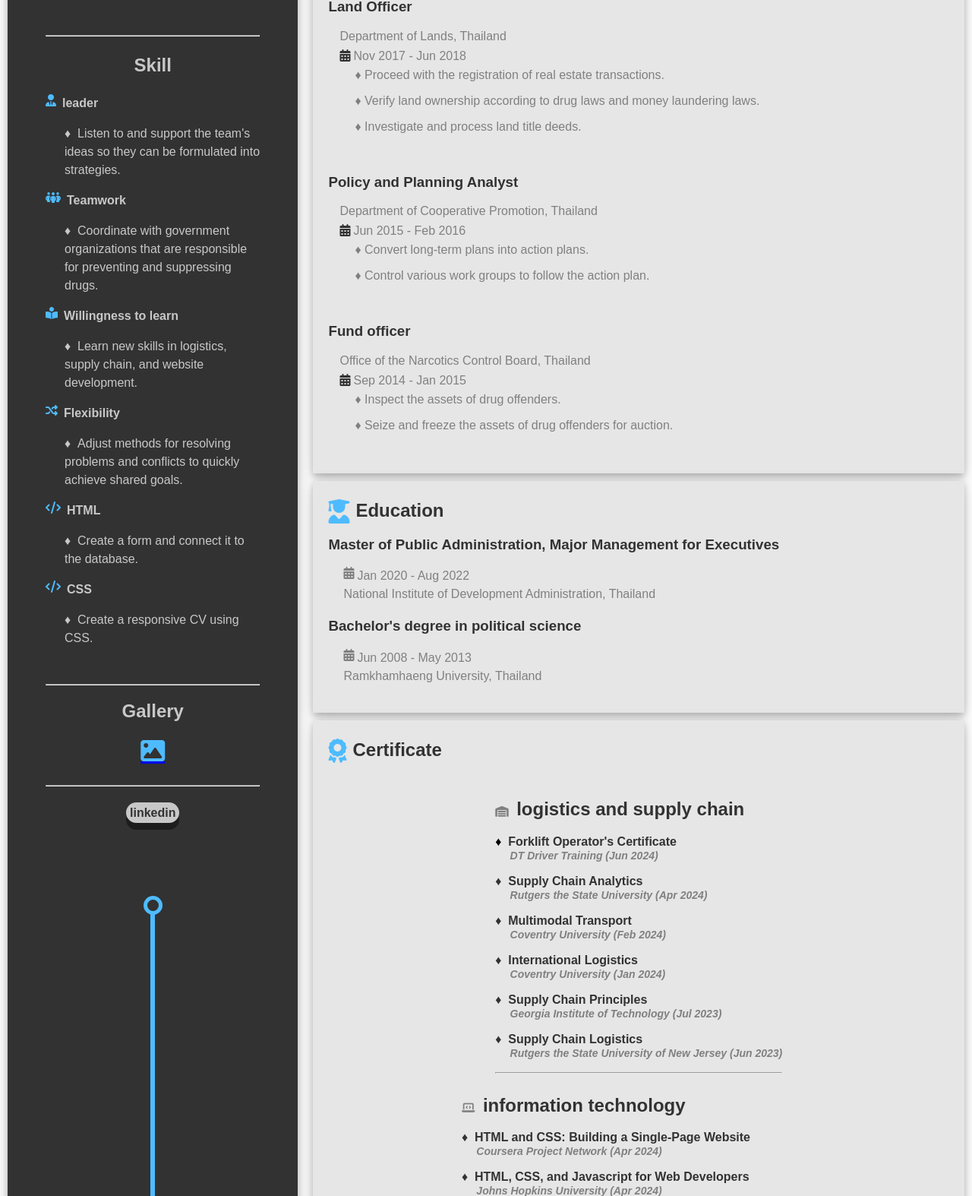
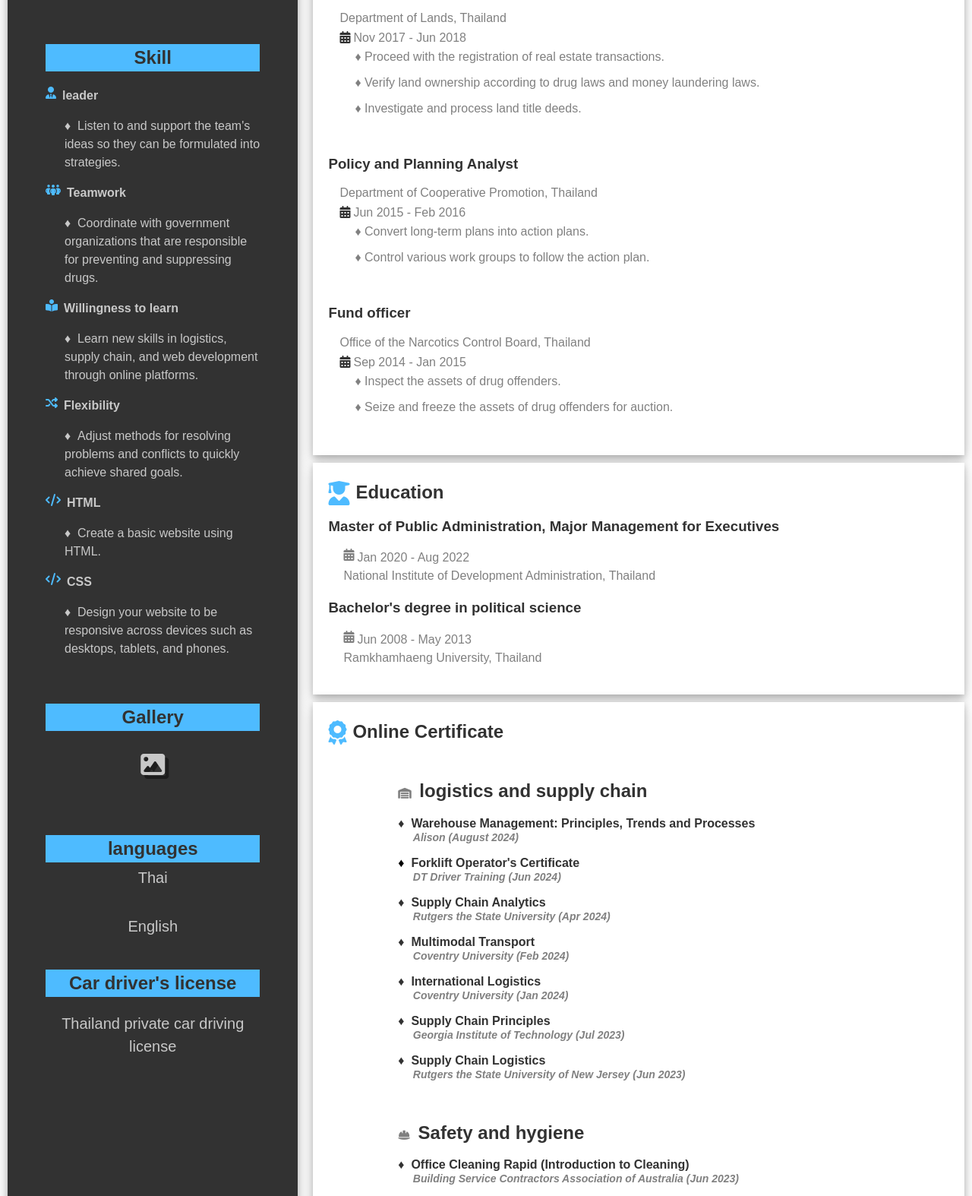
Before and after one commit to Pongwat/myCV, a plain HTML site: page index.html in a window 1280 px wide. Shown: the part 624-2198 px from the top of the page at 76% size. Drawn offline with Linux system fonts and the light colour scheme.

Commit message:
new improve

```diff
--- a/index.html
+++ b/index.html
@@ -106,20 +106,37 @@ body {
 
 .gallery {
     display: block;
-
-}
-
-.project {
-    text-align: center;
+    line-height: 1.5;
 
 
 
 }
 
-.project:active {
+.gallery a {
+    text-decoration: none;
+    color: rgb(200, 200, 200);
+    text-shadow: 5px 5px  rgb(29, 29, 29);
+
+
+
+}
+
+
+
+.project {
+    text-align: center;
+    line-height: 1.5;
+
+
+
+}
+
+.project p:active {
     transform: translateY(4px);
 
 }
+
+
 
 .project a {
     background-color: rgb(200, 200, 200);
@@ -132,11 +149,30 @@ body {
 }
 
 .project a:active {
+
     background-color: #4ebbff;
     box-shadow: 0 5px rgb(29, 29, 29);
+}
 
+.languages {
+    line-height: 1.5;
+    text-align: center;
 
+}
+.languages p {
+    line-height: 0;
+    font-size: 20px;
 
+}
+
+.license {
+    line-height: 1.5;
+    text-align: center;
+}
+
+.license p {
+
+    font-size: 20px;
 
 }
 
@@ -159,7 +195,7 @@ body {
     height: auto;
     margin: 10px 10px 10px 10px;
     padding: 20px;
-    background-color: rgb(230, 230, 230);
+    background-color: rgb(255, 255, 255);
     color: rgb(50, 50, 50);
 
 }
@@ -175,7 +211,7 @@ body {
     height: auto;
     margin: 10px 10px 10px 10px;
     padding: 20px;
-    background-color: rgb(230, 230, 230);
+    background-color: rgb(255, 255, 255);
     color: rgb(50, 50, 50);
 
 }
@@ -190,7 +226,7 @@ body {
     height: auto;
     margin: 10px 10px 10px 10px;
     padding: 20px;
-    background-color: rgb(230, 230, 230);
+    background-color: rgb(255, 255, 255);
     color: rgb(50, 50, 50);
 }
 
@@ -205,7 +241,7 @@ body {
     margin: 0 10px;
     height: auto;
     padding: 20px;
-    background-color: rgb(230, 230, 230);
+    background-color: rgb(255, 255, 255);
     color: rgb(50, 50, 50);
 
 }
@@ -245,18 +281,15 @@ body {
         width: 40%;
     }
 
+    /*
     .vl {
         border-left: 6px solid #4ebbff;
-        height: 500px;
+        height: 200px;
         margin-top: -1px;
         display: block;
         width: 0px;
         margin-left: auto;
         margin-right: auto;
-
-
-
-
     }
 
     .dot1 {
@@ -268,9 +301,6 @@ body {
         display: block;
         margin-left: auto;
         margin-right: auto;
-
-
-
     }
 
 
@@ -283,9 +313,8 @@ body {
         display: block;
         margin-left: auto;
         margin-right: auto;
-
     }
-
+    */
 
 
 
@@ -339,14 +368,14 @@ body {
             </div>
             <br>
             <br>
-            <hr style="background-color:  rgb(200, 200, 200);">
+
 
 
 
             <div class="skill">
 
 
-                <h2 style="text-align: center;">Skill</h2>
+                <h2 style="text-align: center; background-color: #4ebbff; color: rgb(50, 50, 50);">Skill</h2>
 
                 <div class="leader">
                     <i style="float:left;  color: #4ebbff;" class="fa-solid fa-user-tie">&nbsp;&nbsp;</i>
@@ -364,7 +393,7 @@ body {
                 <div class="learning">
                     <i style="float:left; color: #4ebbff;" class="fa-solid fa-book-open-reader">&nbsp;&nbsp;</i>
                     <p><b>Willingness to learn</b></p>
-                    <p style="margin-left: 25px; ">&diams; &nbsp;Learn new skills in logistics, supply chain, and website development.</p>
+                    <p style="margin-left: 25px; ">&diams; &nbsp;Learn new skills in logistics, supply chain, and web development through online platforms.</p>
                 </div>
 
 
@@ -378,16 +407,16 @@ body {
                 <div class="code-html">
                     <i style="float:left; color: #4ebbff;" class="fa-solid fa-code">&nbsp;&nbsp;</i>
                     <p><b>HTML</b></p>
-                    <p style="margin-left: 25px; margin-top: 5px;">&diams; &nbsp;Create a form and connect it to the database.</p>
+                    <p style="margin-left: 25px; margin-top: 5px;">&diams; &nbsp;Create a basic website using HTML.</p>
                 </div>
 
                 <div class="code-CSS">
                     <i style="float:left; color: #4ebbff;" class="fa-solid fa-code">&nbsp;&nbsp;</i>
                     <p><b>CSS</b></p>
-                    <p style="margin-left: 25px; margin-top: 5px;">&diams; &nbsp;Create a responsive CV using CSS.</p>
+                    <p style="margin-left: 25px; margin-top: 5px;">&diams; &nbsp;Design your website to be responsive across devices such as desktops, tablets, and phones.</p>
                 </div>
                 <br>
-                <hr style="background-color:  rgb(200, 200, 200);">
+
 
 
 
@@ -395,16 +424,35 @@ body {
             </div>
 
             <div class="gallery">
-                <h2 style="text-align: center;">Gallery</h2>
+                <h2 style="text-align: center; background-color: #4ebbff; color: rgb(50, 50, 50);">Gallery</h2>
                 <br>
-                <a style="display: flex; justify-content: center;" href="#"><i style="color: #4ebbff;;" class="fa-solid fa-image fa-2xl"></i></a>
+                <a style="display: flex; justify-content: center;" href="gallery.html" target="_blank"><i  class="fa-solid fa-image fa-2xl"></i></a>
             </div>
             <br>
             <br>
-            <hr style="background-color:  rgb(200, 200, 200);">
+
             <br>
+            <!--
             <div class="project">
-                <a style="text-decoration: none; color: rgb(50, 50, 50);" href="https://www.linkedin.com/in/pongwat-saikaew-41283a255/">linkedin</a></p>
+                <h2 style="text-align: center; background-color: #4ebbff; color: rgb(50, 50, 50);">Project</h2>
+                <p><a style="text-decoration: none; color: rgb(50, 50, 50);" href="https://www.linkedin.com/in/pongwat-saikaew-41283a255/">linkedin</a></p><br>
+                <p><a style="text-decoration: none; color: rgb(50, 50, 50);" href="https://www.linkedin.com/in/pongwat-saikaew-41283a255/">linkedin</a></p>
+            </div>
+            -->
+
+
+            <br>
+
+            <div class="languages">
+                <h2 style="text-align: center; background-color: #4ebbff; color: rgb(50, 50, 50);">languages</h2>
+                <p>Thai</p><br>
+                <p>English</p>
+            </div>
+
+            <br>
+            <div class="license">
+                <h2 style="text-align: center; background-color: #4ebbff; color: rgb(50, 50, 50);">Car driver's license</h2>
+                <p>Thailand private car driving license</p>
             </div>
 
 
@@ -424,12 +472,10 @@ body {
             <div class="content0">
                 <i style="float: left;margin-top: 20px; color: #4ebbff;" class="fa-solid fa-bullseye fa-2xl">&nbsp;</i>
                 <h2 style="margin-top: 5px;">Personal Statement</h2>
-                <p>Public sector executive with experience in managing under pressure, teamwork,
-                    and flexibility to adapt to the organization's policies and KPIs. Always eager
-                    to learn new innovations. I most recently completed an online degree in web development,
-                     logistics, and supply chain. I am looking to apply my knowledge to logistics and supply chain management.
-                     I am currently studying general English from 8.30 a.m. - 1.30 p.m. I am looking for a part-time job
-                     in logistics and supply chain to be a part of the team to achieve the goals.</p>
+                <p>Public sector executive with experience in managing under pressure, teamwork, and flexibility
+                    to adapt to corporate policies and KPIs. Looking for new experiences and always spending free time
+                    learning new innovations, be it in technology, logistics, supply chain, or construction. I am looking for
+                    a part-time job to use my knowledge and experience to develop the organization to achieve its goals.</p>
 
             </div>
             <div class="content1">
@@ -502,12 +548,15 @@ body {
             </div>
             <div class="content3">
                 <i style="float:left;margin-top: 20px; color: #4ebbff;" class="fa-solid fa-award fa-2xl">&nbsp;</i>
-                <h2 style="margin-top: 5px;">Certificate</h2>
+                <h2 style="margin-top: 5px;">Online Certificate</h2>
 
                 <div class="all-certificate">
                 <div class="certificate">
 
                         <h2><i class="fa-solid fa-warehouse">&nbsp; &nbsp;</i>logistics and supply chain</h2>
+
+                        <p>&diams; &nbsp;Warehouse Management: Principles, Trends and Processes<br>
+                        <i>&nbsp; &nbsp; &nbsp;Alison (August 2024)</i></p>
 
                         <p><span style="color: black;">&diams;</span> &nbsp;Forklift Operator's Certificate<br>
                         <i>&nbsp; &nbsp; &nbsp;DT Driver Training (Jun 2024)</i></p>
@@ -526,8 +575,17 @@ body {
 
                         <p>&diams; &nbsp;Supply Chain Logistics<br>
                         <i>&nbsp; &nbsp; &nbsp;Rutgers the State University of New Jersey (Jun 2023)</i></p>
-                        <hr>
+
+                        <br>
+                        <h2><i class="fa-solid fa-helmet-safety">&nbsp; &nbsp;</i>Safety and hygiene</h2>
+
+                        <p>&diams; &nbsp;Office Cleaning Rapid (Introduction to Cleaning)<br>
+                        <i>&nbsp; &nbsp; &nbsp;Building Service Contractors Association of Australia (Jun 2023)</i></p>
+
                     </div>
+                    <br>
+
+
 
 
 
@@ -562,9 +620,6 @@ body {
 
                         <p>&diams; &nbsp;Introduction to Front-End Development<br>
                         <i>&nbsp; &nbsp; &nbsp;Meta (Jun 2023)</i></p>
-
-                        <p>&diams; &nbsp;Office Cleaning Rapid (Introduction to Cleaning)<br>
-                        <i>&nbsp; &nbsp; &nbsp;Building Service Contractors Association of Australia (Jun 2023)</i></p>
 
 
                         <p>&diams; &nbsp;Introduction to Web Development<br>
```
